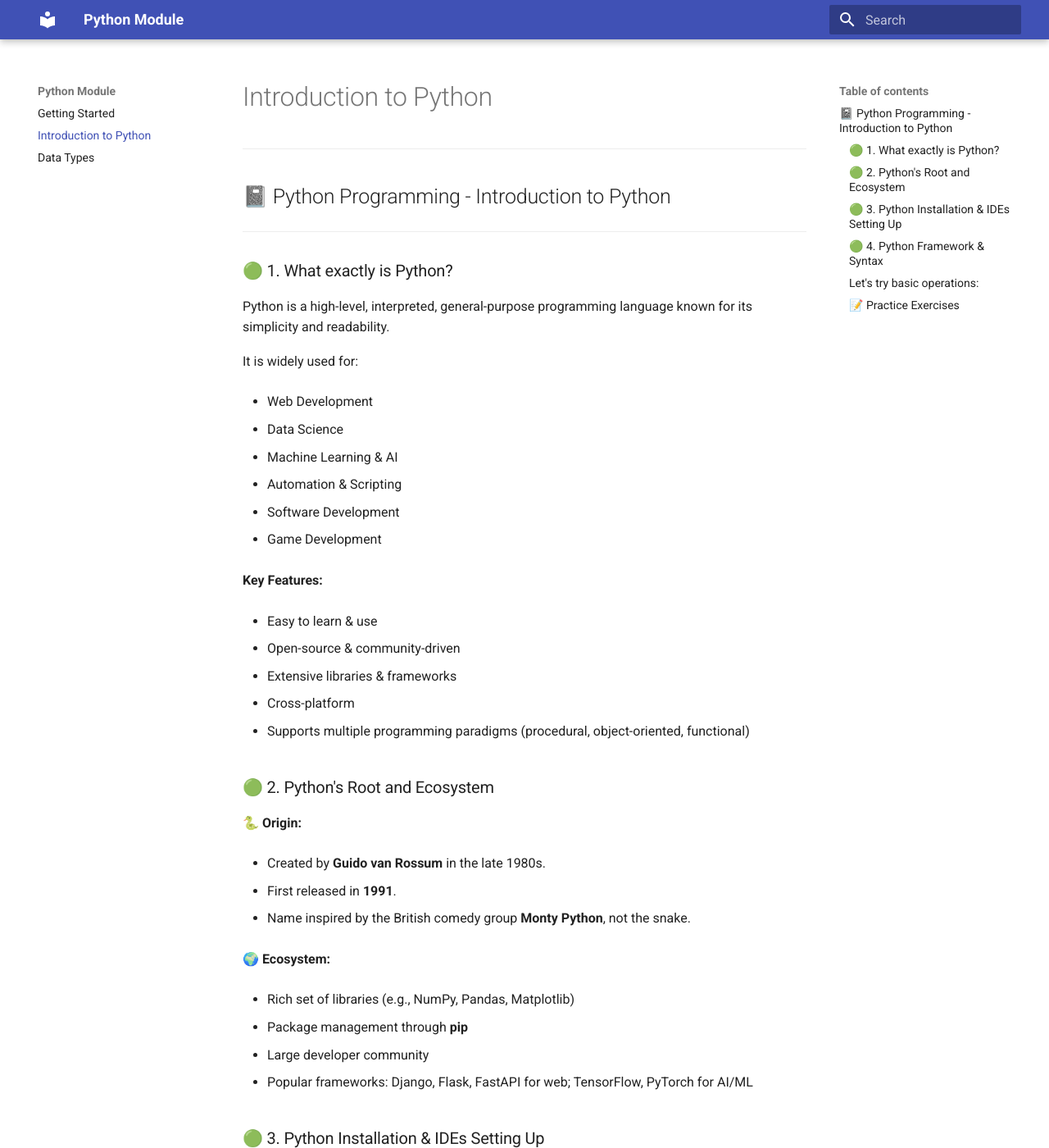
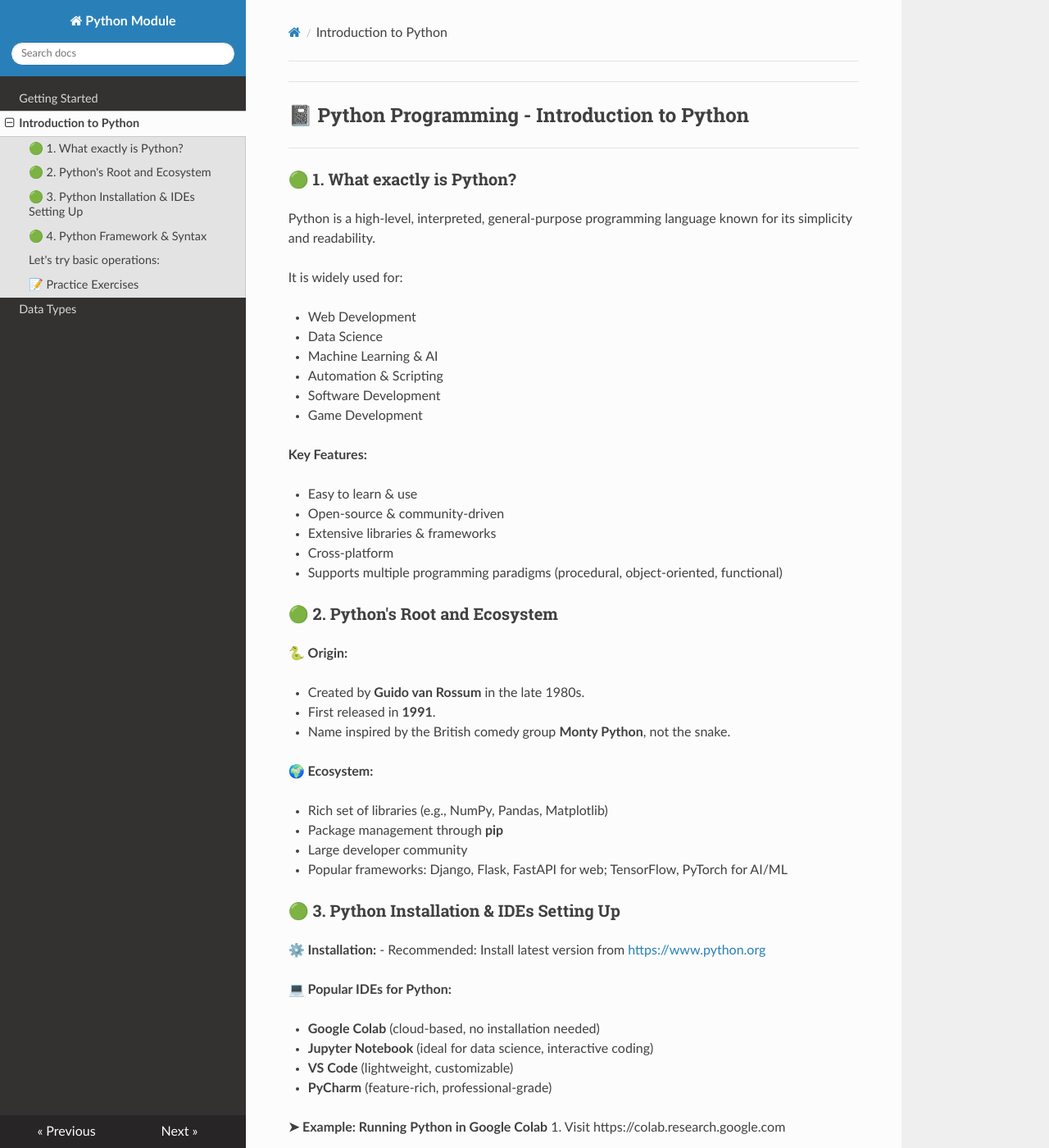
Before and after one commit to AayushWestcliff/python-training, an MkDocs documentation site: the page built from docs/lectures/1.Introduction.md, in a window 1280 px wide and 1400 px high. Shown: the whole window at 82% size. Built offline with MkDocs 1.6.1, drawn with Linux system fonts in a browser that asks for light colours; nearby versions of some CDN libraries; some of the changed text lies outside the part shown.

```diff
--- a/mkdocs.yml
+++ b/mkdocs.yml
@@ -5,6 +5,6 @@
   - Introduction to Python: lectures/1.Introduction.md
   - Data Types: lectures/2.DataTypes.md
     # - Python Download: index.md
-# theme: readthedocs
-theme:
-  name: material
+theme: readthedocs
+# theme:
+#   name: material
```
